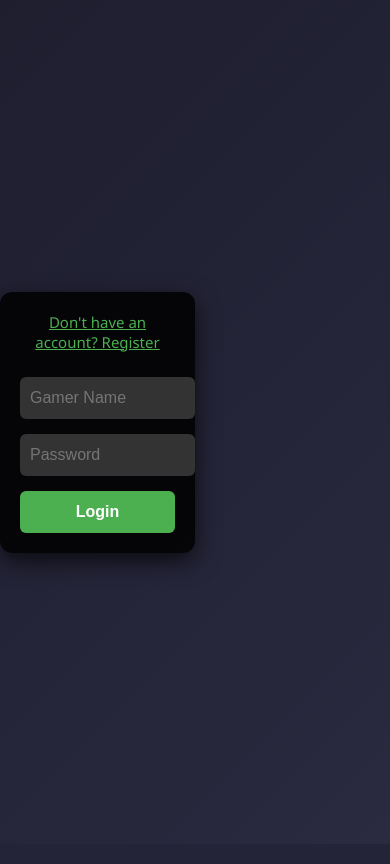
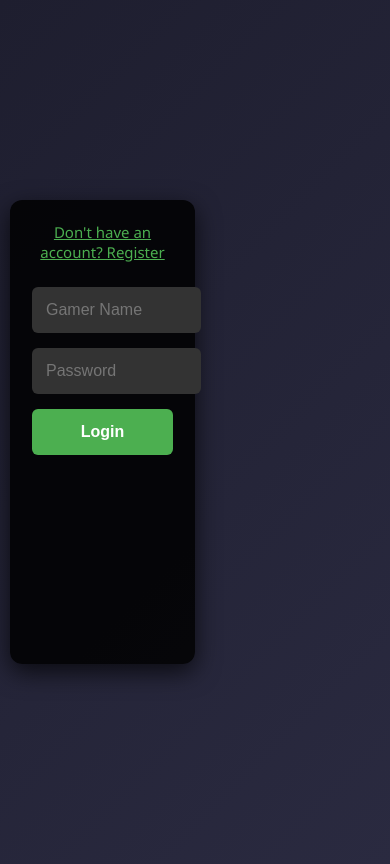
Before and after one commit to CodesCraft-404/Arcadify, a Django app: page / in a window 390 px wide. Before the commit the page ends 568 px from the top, so only its background shows below. Run offline with Django 5.2, Linux system fonts and the light colour scheme.

Commit message:
Phone login and register UI

```diff
--- a/accounts/templates/accounts/login_registration.html
+++ b/accounts/templates/accounts/login_registration.html
@@ -2,9 +2,20 @@
 <html lang="en">
 <head>
 <meta charset="UTF-8">
-<meta name="viewport" content="width=device-width, initial-scale=1.0">
+
+<!-- Improved mobile viewport -->
+<meta name="viewport" content="width=device-width, initial-scale=1, maximum-scale=1">
+
+<!-- Mobile fullscreen support -->
+<meta name="mobile-web-app-capable" content="yes">
+<meta name="apple-mobile-web-app-capable" content="yes">
+<meta name="apple-mobile-web-app-status-bar-style" content="black-translucent">
+<meta name="theme-color" content="#000000">
+
 <title>Login / Registration</title>
+
 <style>
+
     /* ----- BODY ----- */
     body {
         margin: 0;
@@ -16,6 +27,7 @@
         justify-content: center;
         align-items: center;
         overflow: hidden;
+        touch-action: manipulation; /* better mobile tapping */
     }
 
     /* ----- PANEL ----- */
@@ -30,10 +42,13 @@
         flex-direction: column;
         gap: 15px;
         text-align: center;
+
         opacity: 0;
         transform: scale(0.95);
         pointer-events: none;
         transition: all 0.4s ease;
+
+        min-height: 380px;
     }
 
     .panel.active {
@@ -87,68 +102,130 @@
         margin-top: -5px;
     }
 
-    /* ----- RESPONSIVE ----- */
-    @media (max-width: 500px) {
-        .panel { padding: 20px; }
-        input, button { font-size: 16px; }
-        .switch { font-size: 15px; }
+    /* ----- MOBILE ----- */
+    @media (max-width: 700px) {
+
+        body{
+            padding:10px;
+        }
+
+        .panel{
+            width:100%;
+            max-width:420px;
+            padding:22px;
+            min-height:420px;
+        }
+
+        input{
+            font-size:16px;
+            padding:14px;
+        }
+
+        button{
+            font-size:16px;
+            padding:14px;
+        }
+
+        .switch{
+            font-size:15px;
+        }
+
     }
+
+    /* ----- LANDSCAPE PHONES ----- */
+    @media (max-height:500px) and (orientation: landscape){
+
+        body{
+            align-items:flex-start;
+            padding-top:20px;
+        }
+
+        .panel{
+            min-height:auto;
+            max-height:90vh;
+            overflow-y:auto;
+        }
+
+    }
+
 </style>
 </head>
+
 <body>
+
 <div id="loginPanel" class="panel active">
     <span class="switch" onclick="togglePanel()">Don't have an account? Register</span>
+
     {% if messages %}
         {% for message in messages %}
             <div class="error">{{ message }}</div>
         {% endfor %}
     {% endif %}
+
     <input type="text" name="gamer_name" id="loginGamerName" placeholder="Gamer Name">
     <input type="password" name="password" id="loginPassword" placeholder="Password">
+
     <button onclick="submitLogin()">Login</button>
 </div>
 
 <div id="registerPanel" class="panel">
+
     <span class="switch" onclick="togglePanel()">Already have an account? Login</span>
+
     {% if messages %}
         {% for message in messages %}
             <div class="error">{{ message }}</div>
         {% endfor %}
     {% endif %}
+
     <input type="text" name="name" id="regName" placeholder="Your Name">
     <input type="text" name="gamer_name" id="regGamerName" placeholder="Gamer Name">
     <input type="number" name="age" id="regAge" placeholder="Age">
     <input type="email" name="gmail" id="regGmail" placeholder="Email">
     <input type="password" name="password" id="regPassword" placeholder="Password">
     <input type="password" name="confirm_password" id="regConfirmPassword" placeholder="Confirm Password">
+
     <button onclick="submitRegister()">Register</button>
 </div>
 
 <script>
+
 function togglePanel() {
+
     const login = document.getElementById('loginPanel');
     const register = document.getElementById('registerPanel');
+
     login.classList.toggle('active');
     register.classList.toggle('active');
+
 }
 
-// ----- SUBMIT FORMS -----
+// ----- SUBMIT LOGIN -----
+
 function submitLogin(){
+
     const form = document.createElement('form');
     form.method = 'POST';
+
     form.innerHTML = `
         <input type="hidden" name="csrfmiddlewaretoken" value="{{ csrf_token }}">
         <input type="hidden" name="login" value="1">
         <input type="hidden" name="gamer_name" value="${document.getElementById('loginGamerName').value}">
         <input type="hidden" name="password" value="${document.getElementById('loginPassword').value}">
     `;
+
     document.body.appendChild(form);
     form.submit();
+
 }
 
+// ----- SUBMIT REGISTER -----
+
 function submitRegister(){
+
     const form = document.createElement('form');
     form.method = 'POST';
+
     form.innerHTML = `
         <input type="hidden" name="csrfmiddlewaretoken" value="{{ csrf_token }}">
         <input type="hidden" name="register" value="1">
@@ -159,9 +236,13 @@ function submitRegister(){
         <input type="hidden" name="password" value="${document.getElementById('regPassword').value}">
         <input type="hidden" name="confirm_password" value="${document.getElementById('regConfirmPassword').value}">
     `;
+
     document.body.appendChild(form);
     form.submit();
+
 }
+
 </script>
+
 </body>
 </html>
```
